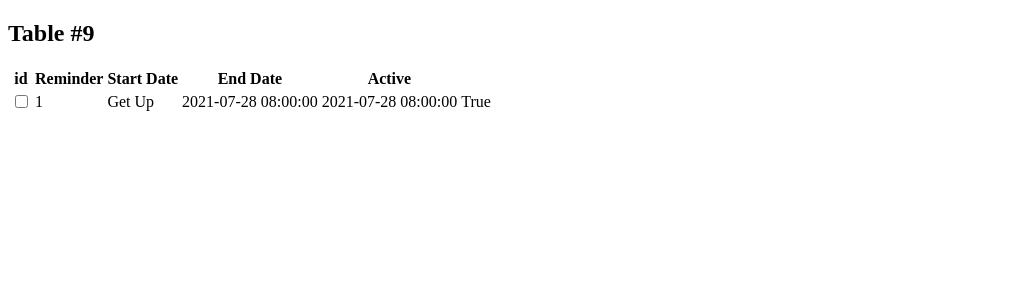
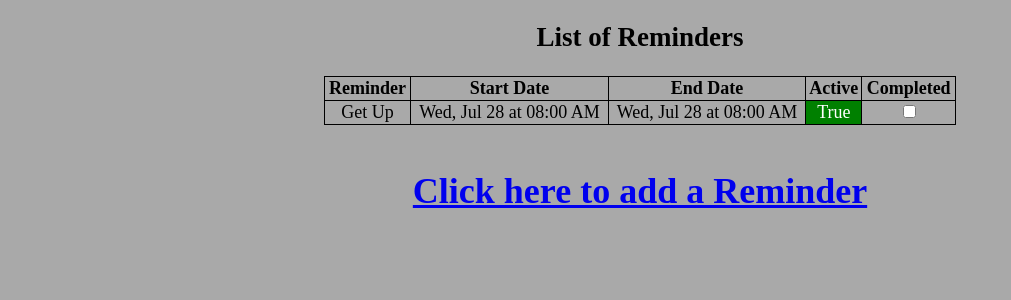
Before and after one commit to aheier/flaskreminder, a Flask app: page /reminders in a window 1280 px wide. Shown: the top 300 px of the page, without its empty margins (0-1011 px from the left). Run offline with Flask 2, Linux system fonts and the light colour scheme; data comes from the database, SQL or seed files in the repository; both versions use the stored data as it was after the commit.

Commit message:
add reminder page and form

```diff
--- a/app.py
+++ b/app.py
@@ -1,4 +1,4 @@
-from flask import Flask, request, url_for,render_template
+from flask import Flask, request, url_for,render_template, redirect
 from flask.templating import render_template
 from models import *
 from tests import *
@@ -31,10 +31,44 @@ def getReminders():
 
 @app.post('/addReminder')
 def addReminder():
-    remind = json.loads(request.data)
-    remind['startTime'] =  datetime.datetime.strptime(remind['startTime'], '%Y-%m-%d %H:%M:%S.%f')
-    remind['endTime'] =  datetime.datetime.strptime(remind['endTime'], '%Y-%m-%d %H:%M:%S.%f')
-    reminder = Reminder(**remind)
-    db.session.add(reminder)
-    db.session.commit()
-    return json.loads(request.data)
+    remind = {}
+    if(request.is_json):
+        remind = json.loads(request.data)
+        remind['startTime'] =  datetime.datetime.strptime(remind['startTime'], '%Y-%m-%d %H:%M:%S.%f')
+        remind['endTime'] =  datetime.datetime.strptime(remind['endTime'], '%Y-%m-%d %H:%M:%S.%f')
+        reminder = Reminder(**remind)
+        db.session.add(reminder)
+        db.session.commit()
+        return json.loads(request.data)
+    else:
+        print(request.form['text'])
+        print(request.form['startDate'])
+        print(request.form['endDate'])
+        remind['reminderText'] = request.form['text']
+        remind['startTime'] = datetime.datetime.strptime(request.form['startDate'], '%Y-%m-%dT%H:%M')
+        remind['endTime'] = datetime.datetime.strptime(request.form['endDate'], '%Y-%m-%dT%H:%M')
+        remind['isActive'] = True if (request.form['isActive'] == 'True') else False
+        print(remind['isActive'])
+        reminder = Reminder(**remind)
+        db.session.add(reminder)
+        db.session.commit()
+        return redirect(url_for('getReminders'))
+
+
+
+
+@app.get('/addReminder')
+def addReminderform():
+    return render_template('reminderForm.html')
+
+
+@app.delete('/deleteReminder/<int:id>')
+def deleteReminder(id):
+    try:
+        reminder = Reminder.query.filter_by(id=id).first()
+        db.session.delete(reminder)
+        db.session.commit()
+    except Exception:
+        print(Exception)
+    finally:
+        return f'Deleted id: {reminder}'
--- a/templates/Table.html
+++ b/templates/Table.html
@@ -3,42 +3,72 @@
 
 <head>
     <meta http-equiv="Content-Type" content="text/html; charset=UTF-8">
-    <meta name="viewport" content="width=device-width, initial-scale=1, shrink-to-fit=no">
 
-    <title>Table #9</title>
+    <title>Reminders</title>
 </head>
 
 <body>
-    <h2>Table #9</h2>
-    <div>
+    <h2 style="text-align: center;">List of Reminders</h2>
     <table>
         <thead>
             <tr>
-                    <th>id</th>
                 <th>Reminder</th>
                 <th>Start Date</th>
                 <th>End Date</th>
                 <th>Active</th>
+                <th>Completed</th>
             </tr>
         </thead>
         <tbody>
             {% for reminder in reminders %}
-                <tr>
-                    <th>
-                        <label>
-                            <input type="checkbox">
-                        </label>
-                    </th>
-                    <td>{{reminder.id}}</td>
+            <tr id="row-{{reminder.id}}">
                 <td>{{reminder.reminderText}}</td>
-                    <td>{{reminder.startTime}}</td>
-                    <td>{{reminder.endTime}}</td>
-                    <td>{{reminder.isActive}}</td>
+                <td>{{reminder.startTime.strftime("%a, %b %d at %I:%M %p")}}</td>
+                <td>{{reminder.endTime.strftime("%a, %b %d at %I:%M %p")}}</td>
+                {% if reminder.isActive == True%}
+                <td style="background:green; color:white;">{{reminder.isActive}}</td>
+                {% else %}
+                <td style="background:red; color:white;">{{reminder.isActive}}</td>
+                {% endif %}
+                <td><input  id={{reminder.id}} type="checkbox" onclick='deleteReminder(this.id)'></td><label>
             </tr>
             {% endfor %}
         </tbody>
     </table>
-    </div>
+    <br>
+    <h1 style="text-align: center;" ><a href='/addReminder'>Click here to add a Reminder</a></h1>
 </body>
 
+
+<style>
+    body {
+        background-color: darkgrey;
+        font-size: large;
+    }
+
+    table {
+        width: 50%;
+        margin: auto;
+        border: 1px solid black;
+        border-collapse: collapse;
+    }
+
+    th,td {
+        border: 1px solid black;
+        text-align: center;
+        height:fit-content;
+    }
+</style>
+
+
+<script>
+    function deleteReminder(id){
+        console.log(id)
+        var request = new XMLHttpRequest();
+        request.open("DELETE", '/deleteReminder/' + id, true);
+        request.send()
+        document.getElementById("row-"+id).remove()
+        //location.reload()
+    }
+</script>
 </html>
```
Also changed, not shown: templates/reminderForm.html (added, +55 -0 lines), dbdir/database.db. Lines whose indentation alone changed are shown as unchanged.
